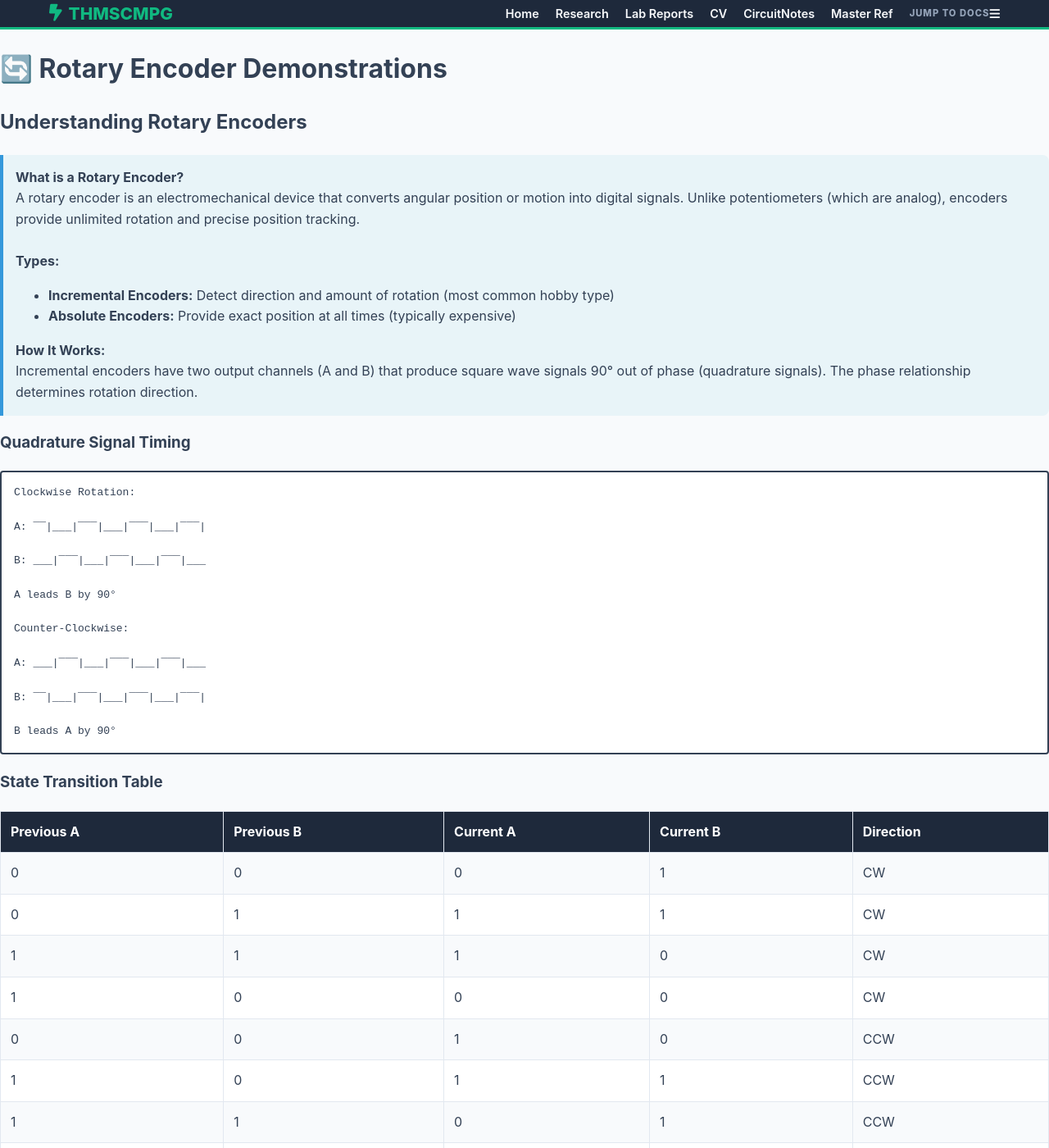
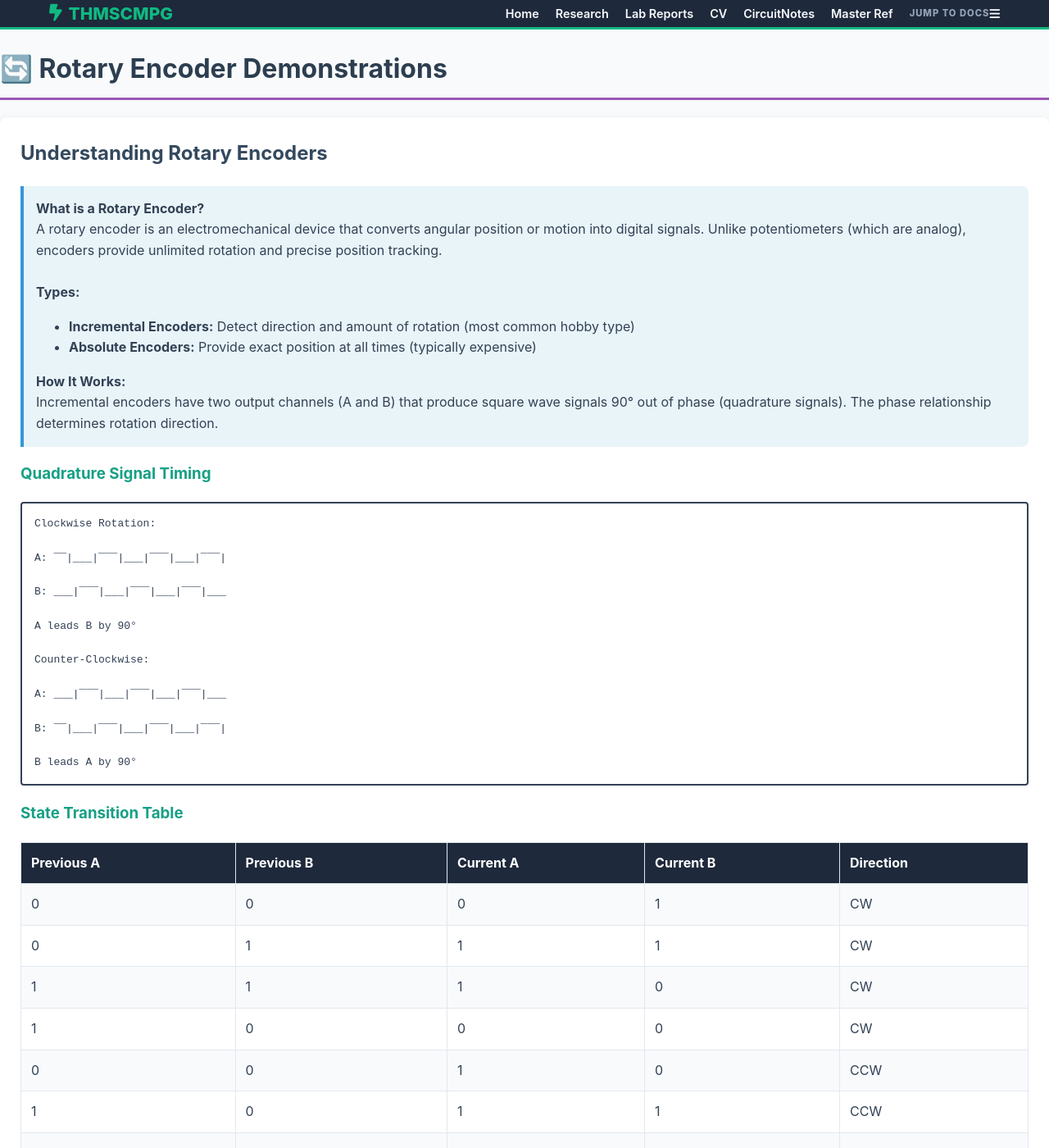
Before and after one commit to THMSCMPG/CircuitNotes, a Jekyll site: the page docs/rotary-encoder-demos.html, which Jekyll copies as it is, in a window 1280 px wide and 1400 px high. Shown: the whole window at 82% size. Built offline with Jekyll 4.4.1, drawn with Linux system fonts in a browser that asks for light colours.

Commit message:
Update rotary-encoder-demos.html

```diff
--- a/docs/rotary-encoder-demos.html
+++ b/docs/rotary-encoder-demos.html
@@ -4,6 +4,76 @@
 <meta charset="UTF-8">
 <meta name="viewport" content="width=device-width, initial-scale=1.0">
 <title>Rotary Encoder Demonstrations</title>
+<style>
+.demo-section {
+  background: white;
+  padding: 25px;
+  margin: 20px 0;
+  border-radius: 8px;
+  box-shadow: 0 2px 8px rgba(0,0,0,0.1);
+}
+h1 {
+  color: #2c3e50;
+  border-bottom: 3px solid #9b59b6;
+  padding-bottom: 10px;
+}
+h2 {
+  color: #34495e;
+  margin-top: 0;
+}
+h3 {
+  color: #16a085;
+}
+.circuit-diagram {
+  background: #ecf0f1;
+  padding: 20px;
+  border-radius: 5px;
+  font-family: 'Courier New', monospace;
+  margin: 15px 0;
+  overflow-x: auto;
+}
+.theory-box {
+  background: #e8f4f8;
+  padding: 15px;
+  border-left: 4px solid #3498db;
+  margin: 15px 0;
+}
+.math-box {
+  background: #fef5e7;
+  padding: 15px;
+  border-left: 4px solid #f39c12;
+  margin: 15px 0;
+}
+.code-section {
+  background: #2c3e50;
+  color: #ecf0f1;
+  padding: 15px;
+  border-radius: 5px;
+  overflow-x: auto;
+  margin: 15px 0;
+}
+.waveform {
+  background: #fff;
+  border: 2px solid #333;
+  padding: 10px;
+  font-family: monospace;
+  margin: 10px 0;
+}
+table {
+  width: 100%;
+  border-collapse: collapse;
+  margin: 15px 0;
+}
+th, td {
+  border: 1px solid #bdc3c7;
+  padding: 10px;
+  text-align: left;
+}
+th {
+  background: #34495e;
+  color: white;
+}
+</style>
 <link rel="stylesheet" href="style.css">
 <link rel="stylesheet" href="https://cdnjs.cloudflare.com/ajax/libs/font-awesome/6.4.0/css/all.min.css">
 </head>
```
